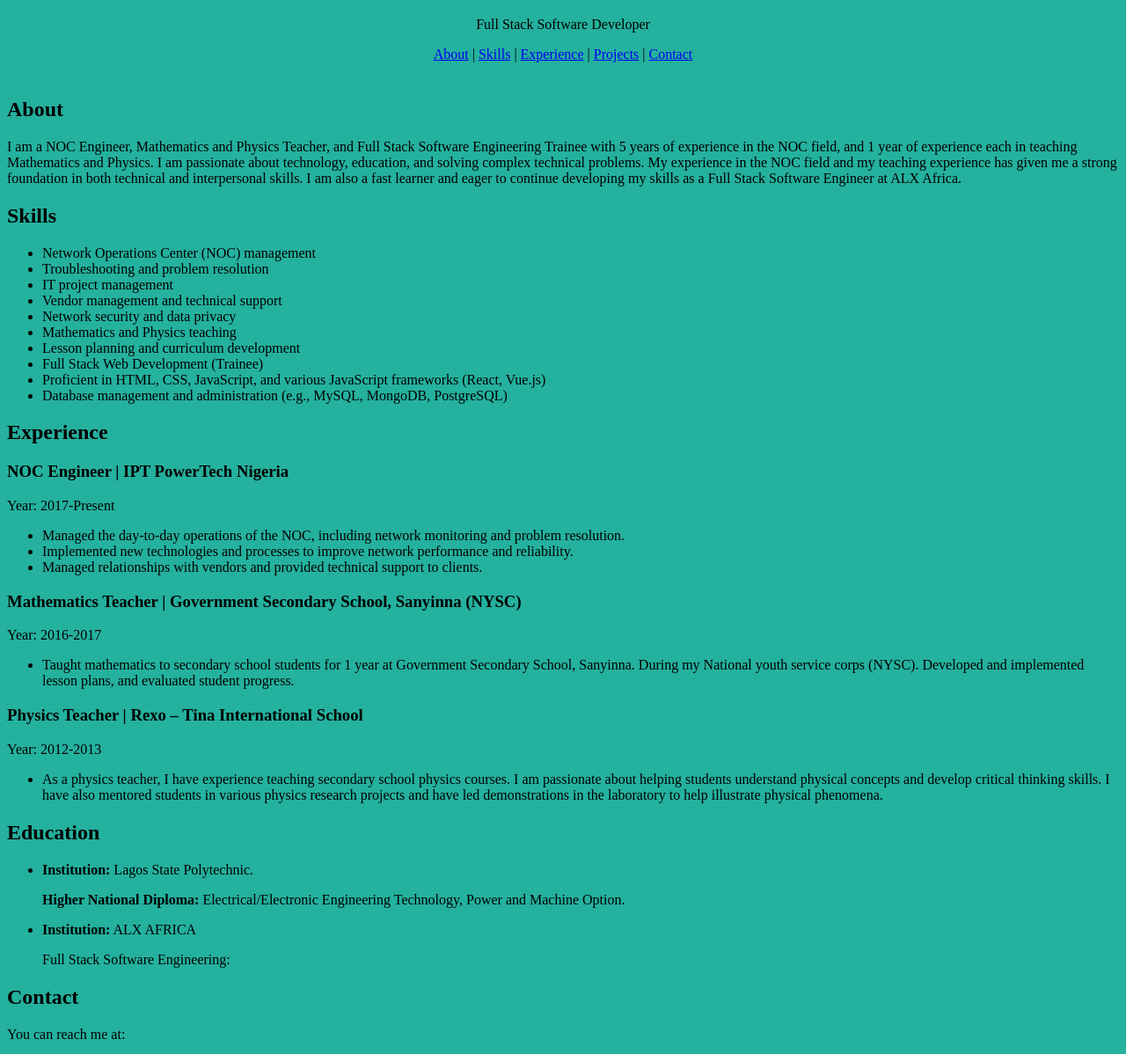
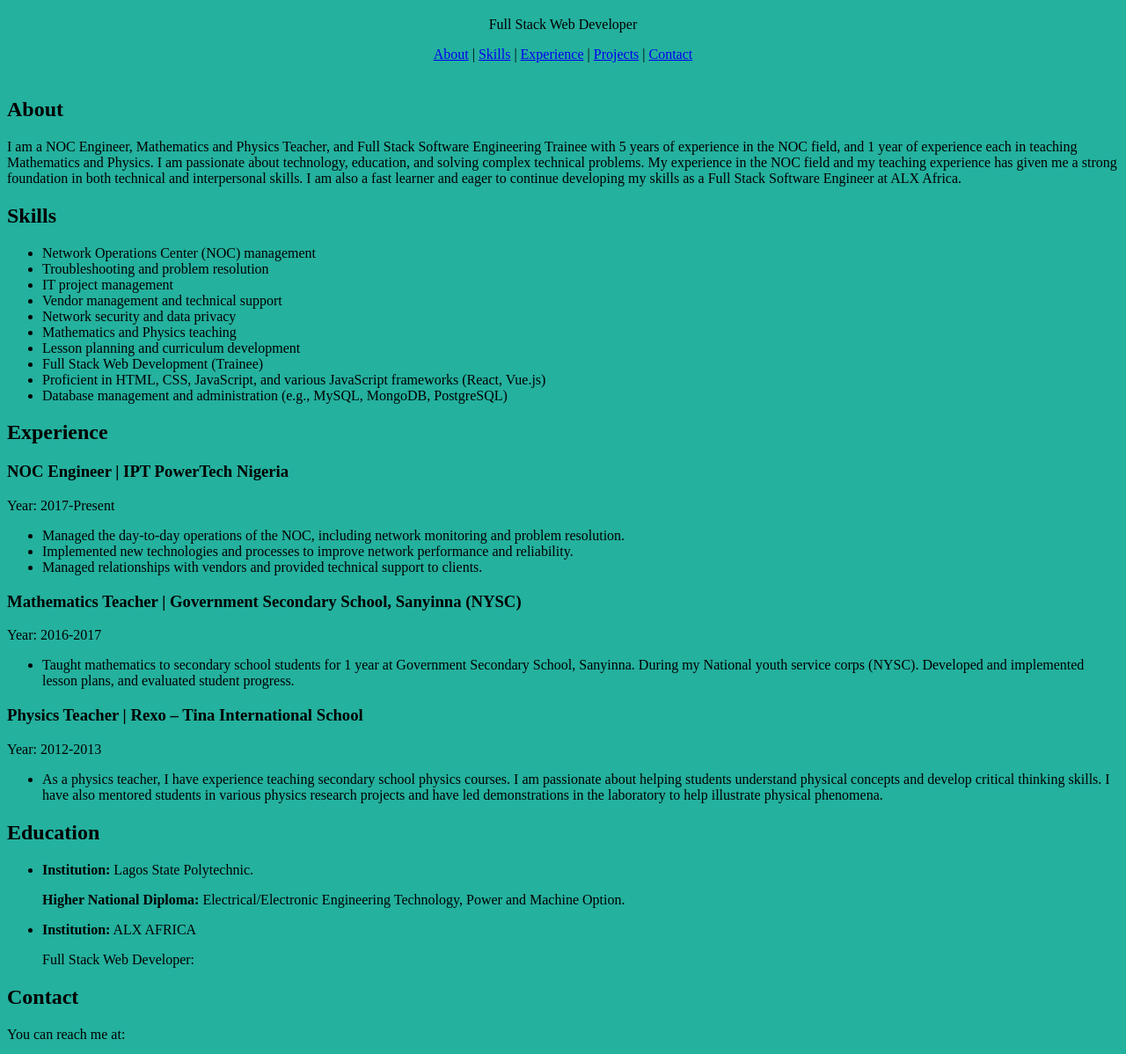
Before and after one commit to uwenorjeff/uwenorjeff.github.io, a plain HTML site: page index.html in a window 1280 px wide. Shown: the part 89-1287 px from the top of the page at 88% size. Drawn offline with Linux system fonts and the light colour scheme.

Commit message:
Update index.html

```diff
--- a/index.html
+++ b/index.html
@@ -10,7 +10,7 @@
   <!-- header section -->
   <header class="header">
     <h1>Uwenor Avwerosuoghene Jeffrey</h1>
-    <p>Full Stack Software Developer</p>
+    <p>Full Stack Web Developer</p>
     <nav>
       <a href="#about">About</a> |
       <a href="#skills">Skills</a> |
@@ -73,7 +73,7 @@
         <li><p><strong>Institution:</strong> Lagos State Polytechnic.</p></li>
         <p><strong>Higher National Diploma:</strong> Electrical/Electronic Engineering Technology, Power and Machine Option.</p>
         <li><p><strong>Institution:</strong> ALX AFRICA</p></li>
-        <p>Full Stack Software Engineering:</p>
+        <p>Full Stack Web Developer:</p>
         </ul>
       </div>
       </section>
```
